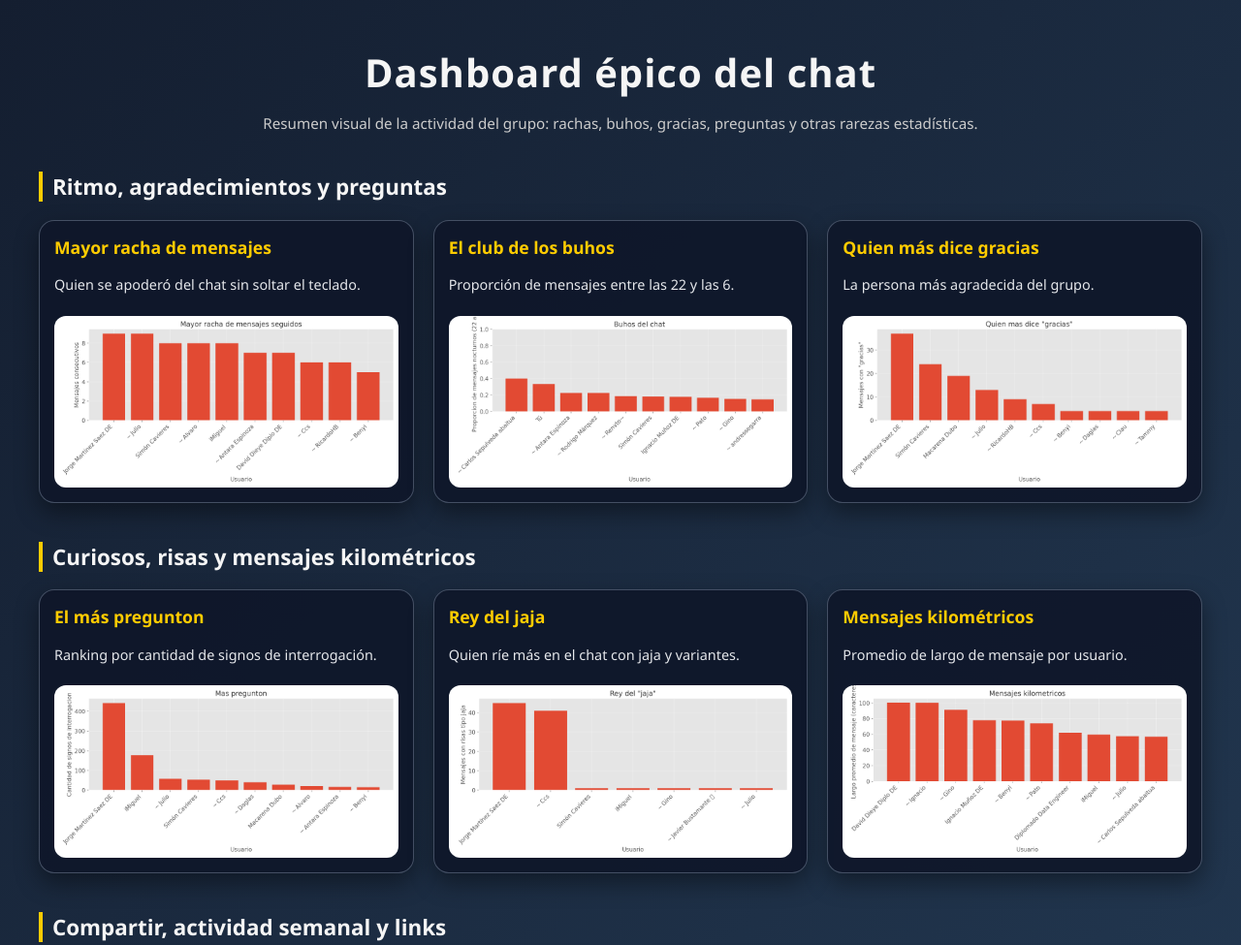
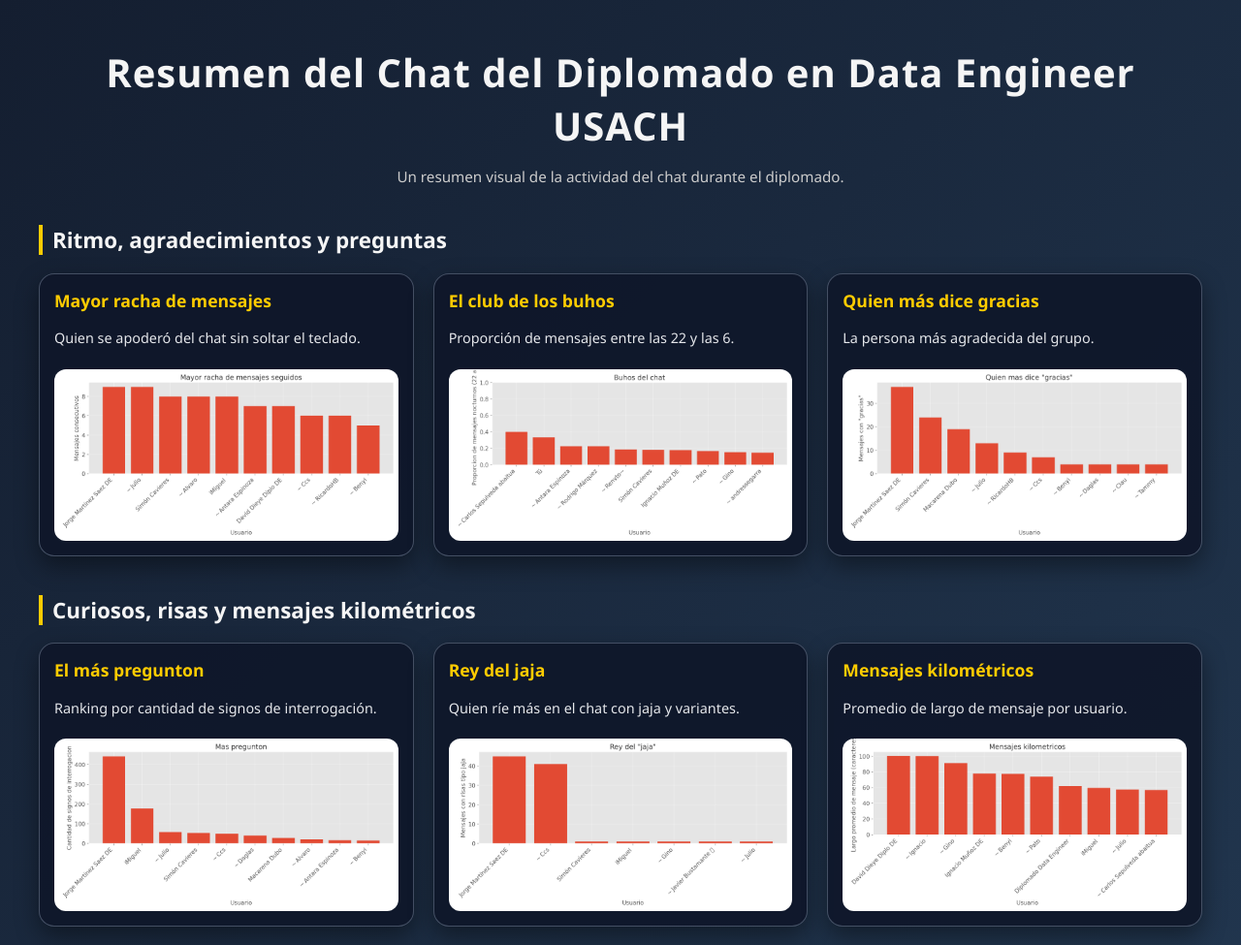
Before and after one commit to mgodoydiaz/DE_dashboard, a plain HTML site: page index.html in a window 1280 px wide. Shown: the top 975 px of the page at 97% size. Drawn offline with Linux system fonts and the light colour scheme.

Commit message:
Cambio en los titulos

```diff
--- a/index.html
+++ b/index.html
@@ -112,9 +112,9 @@
 </head>
 <body>
     <div class="container">
-        <h1>Dashboard épico del chat</h1>
+        <h1>Resumen del Chat del Diplomado en Data Engineer USACH</h1>
         <p class="subtitle">
-            Resumen visual de la actividad del grupo: rachas, buhos, gracias, preguntas y otras rarezas estadísticas.
+            Un resumen visual de la actividad del chat durante el diplomado.
         </p>
 
         <h2>Ritmo, agradecimientos y preguntas</h2>
```
